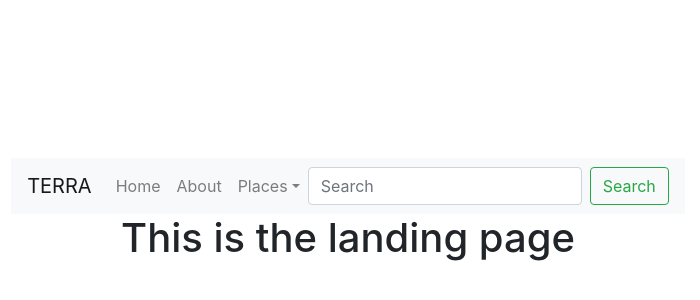
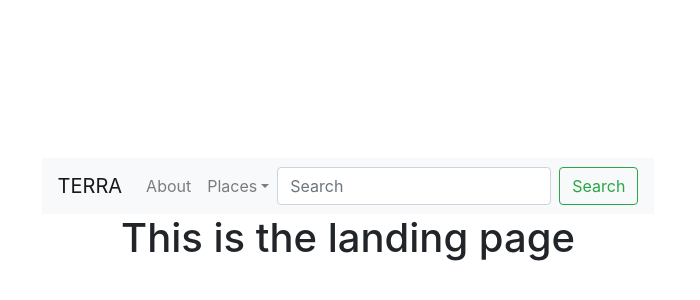
Before and after one commit to mdn102/terra, a Next.js app in the folder terra/: page / in a window 1280 px wide. Shown: the part 186-486 px from the top of the page, without its empty margins (292-992 px from the left). Built offline with nearby package versions, Linux system fonts and the light colour scheme.

Commit message:
delete home nav, TERRA directs to landing page

```diff
--- a/terra/components/Nav.js
+++ b/terra/components/Nav.js
@@ -15,11 +15,10 @@ const nav = () => {
         <Row>
           <Col>
             <Navbar bg="light" expand="lg">
-              <Navbar.Brand href="#home"> TERRA</Navbar.Brand>
+              <Navbar.Brand href="/"> TERRA</Navbar.Brand>
                 <Navbar.Toggle aria-controls="basic-navbar-nav" />
                 <Navbar.Collapse id="basic-navbar-nav">
                   <Nav className="mr-auto">
-                    <Link href="/" passHref><Nav.Link>Home</Nav.Link></Link>
                     <Link href="/about" passHref><Nav.Link>About</Nav.Link></Link>
                     <NavDropdown title="Places" id="basic-nav-dropdown">
                       <Link href="/beach" passHref><NavDropdown.Item>Beach</NavDropdown.Item></Link>
```
